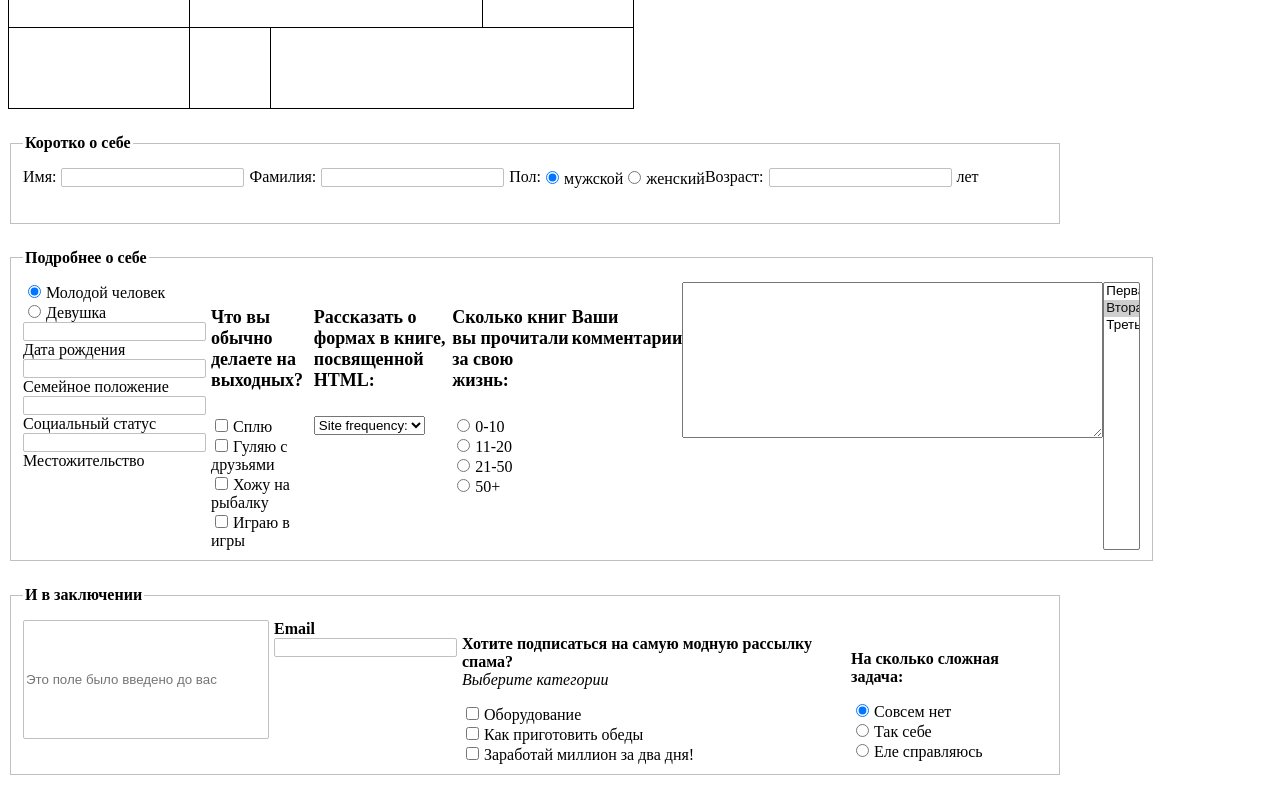
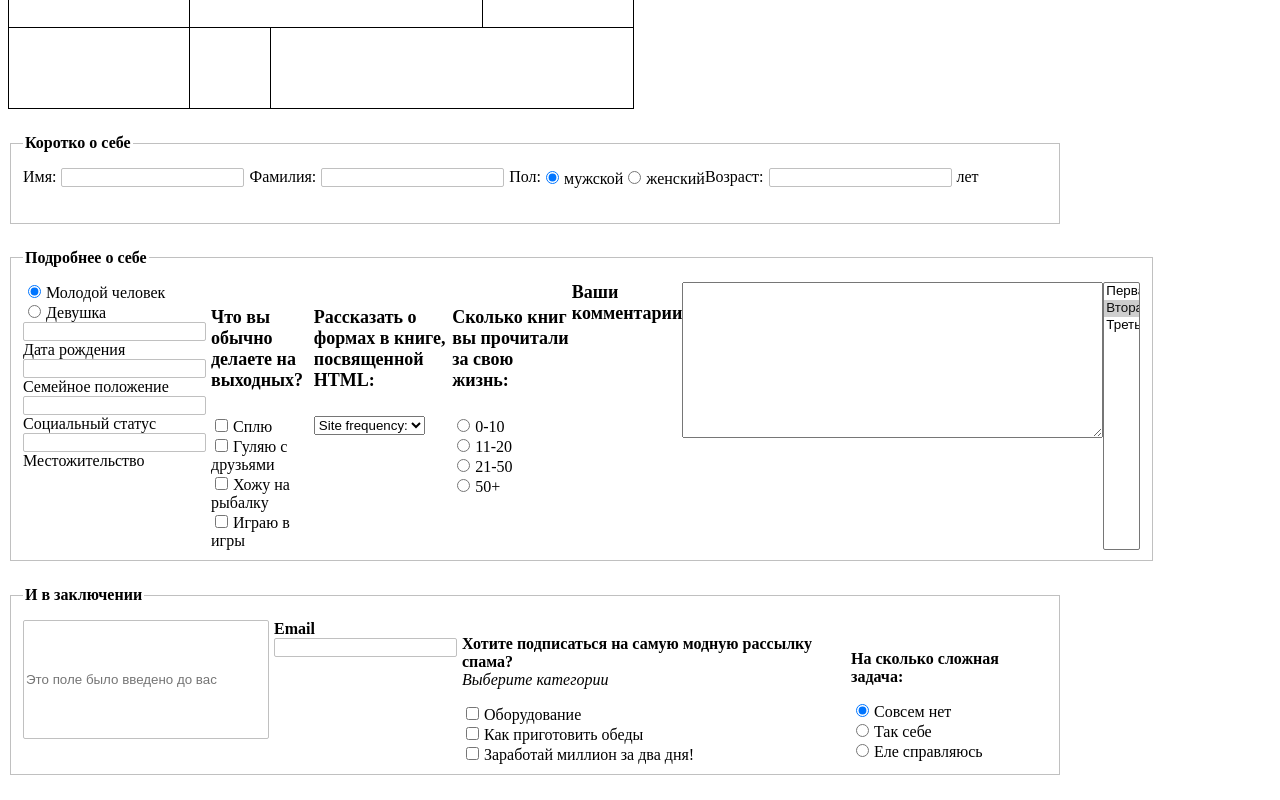
Before and after one commit to YodaOfCode/Home3_Zakharchenko_Maksym, a plain HTML site: page index.html in a window 1280 px wide. Shown: the part 650-1450 px from the top of the page. Drawn offline with Linux system fonts and the light colour scheme.

Commit message:
Update style.css

```diff
--- a/css/style.css
+++ b/css/style.css
@@ -103,8 +103,7 @@ p {
 }
 
 .your-comments {
-    display: block;
-    margin-top: 25px;
+  display: blo  margin-top: 25px;
   font-size: 18px;
   font-weight: bold;
 }
```
Lines whose indentation alone changed are shown as unchanged.
